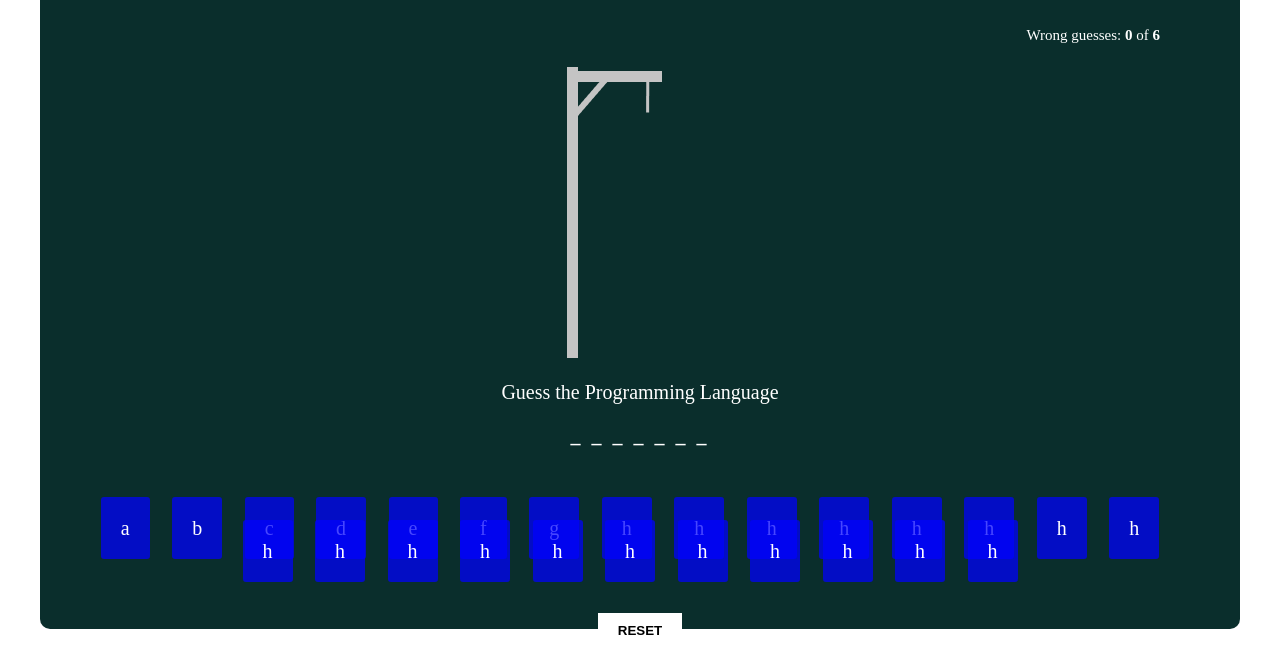
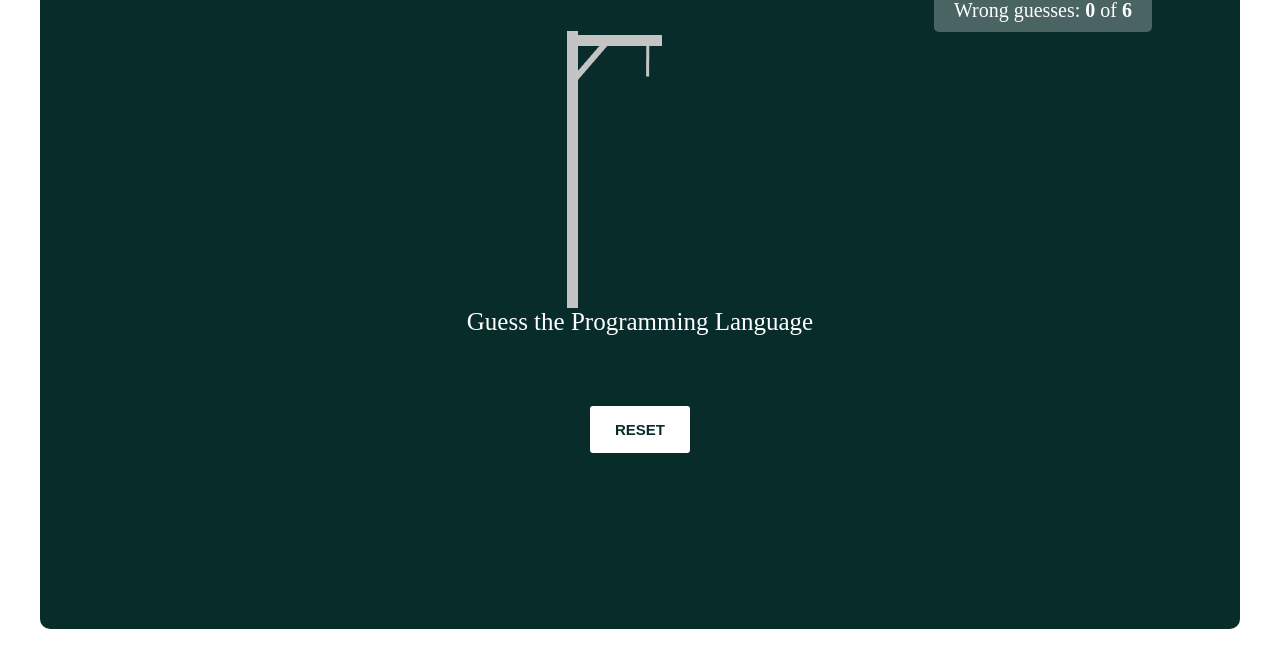
Before and after one commit to mateuszgielzecki/Hangman, a plain HTML site: page index.html in a window 1280 px wide. Shown: the part 131-800 px from the top of the page. Drawn offline with Linux system fonts and the light colour scheme.

Commit message:
some changes

```diff
--- a/index.html
+++ b/index.html
@@ -1,5 +1,6 @@
 <!DOCTYPE html>
 <html lang="en">
+
 <head>
   <meta charset="UTF-8" />
   <meta http-equiv="X-UA-Compatible" content="IE=edge" />
@@ -7,6 +8,7 @@
   <title>Hangman</title>
   <link rel="stylesheet" href="style.css" />
 </head>
+
 <body>
   <div class="wrapper">
     <h1 class="heading">Hangman</h1>
@@ -17,42 +19,15 @@
     </div>
 
     <section class="question">
-        <div class="question__img"><img src="img/0.jpg" alt="hangman" /></div>
+      <div class="question__bgc"></div>
       <p class="question__text">Guess the Programming Language</p>
-        <p class="question__answer">_ _ _ _ _ _ _</p>
     </section>
 
     <section class="keys">
-        <div class="keys__key">
-          <span>a</span>
-          <span>b</span>
-          <span>c</span>
-          <span>d</span>
-          <span>e</span>
-          <span>f</span>
-          <span>g</span>
-          <span>h</span>
-          <span>h</span>
-          <span>h</span>
-          <span>h</span>
-          <span>h</span>
-          <span>h</span>
-          <span>h</span>
-          <span>h</span>
-          <span>h</span>
-          <span>h</span>
-          <span>h</span>
-          <span>h</span>
-          <span>h</span>
-          <span>h</span>
-          <span>h</span>
-          <span>h</span>
-          <span>h</span>
-          <span>h</span>
-          <span>h</span>
-        </div>
+
       <button type="reset" class="keys__btn">Reset</button>
     </section>
   </div>
 </body>
+
 </html>
--- a/style.css
+++ b/style.css
@@ -16,7 +16,7 @@ body {
 }
 
 .wrapper {
-  background-color: #0a2e2c;
+  background-color: #082c2a;
   text-align: center;
   position: relative;
   height: 90vh;
@@ -25,21 +25,21 @@ body {
 }
 
 .heading {
-  text-align: center;
   font-size: 5rem;
   text-transform: uppercase;
-  border-bottom: 0.2rem solid #fff;
+  border-bottom: 0.1rem solid #fff;
   color: #fff;
 }
 
 .information {
-  position: absolute;
-  right: 5%;
+  position: fixed;
+  right: 10%;
   top: 15%;
-  font-size: 150%;
+  font-size: 2rem;
   padding: 1rem 2rem;
   border-radius: 0.5rem;
   color: #fff;
+  background-color: #ffffff44;
 }
 
 #mistakes,
@@ -47,14 +47,10 @@ body {
   font-weight: bold;
 }
 
-.question {
-  margin-top: 2rem;
-}
-
 .question__text,
 .question__answer {
-  margin-top: 2rem;
-  font-size: 2rem;
+  /* margin-top: 2rem; */
+  font-size: 2.5rem;
   color: #fff;
 }
 
@@ -64,8 +60,15 @@ body {
   font-weight: bold;
 }
 
+.question__bgc {
+  background: url(img/0.jpg);
+  height: 40vh;
+  background-repeat: no-repeat;
+  background-position: 50% 50%;
+}
+
 .keys {
-  margin-top: 7rem;
+  margin-top: 2rem;
 }
 
 .keys span {
@@ -80,10 +83,20 @@ body {
 
 .keys__btn {
   margin-top: 5rem;
-  padding: 1rem 2rem;
+  padding: 1.5rem 2.5rem;
+  font-size: 1.5rem;
+  border-radius: 0.3rem;
   background-color: #fff;
   border: none;
-  color: #000;
+  color: #082c2a;
   text-transform: uppercase;
   font-weight: bold;
+  cursor: pointer;
+  transition: 0.2s;
 }
+
+.keys__btn:hover {
+  background-color: #082c2a;
+  border: 0.1rem solid #fff;
+  color: #fff;
+}
```
Lines whose indentation alone changed are shown as unchanged.
